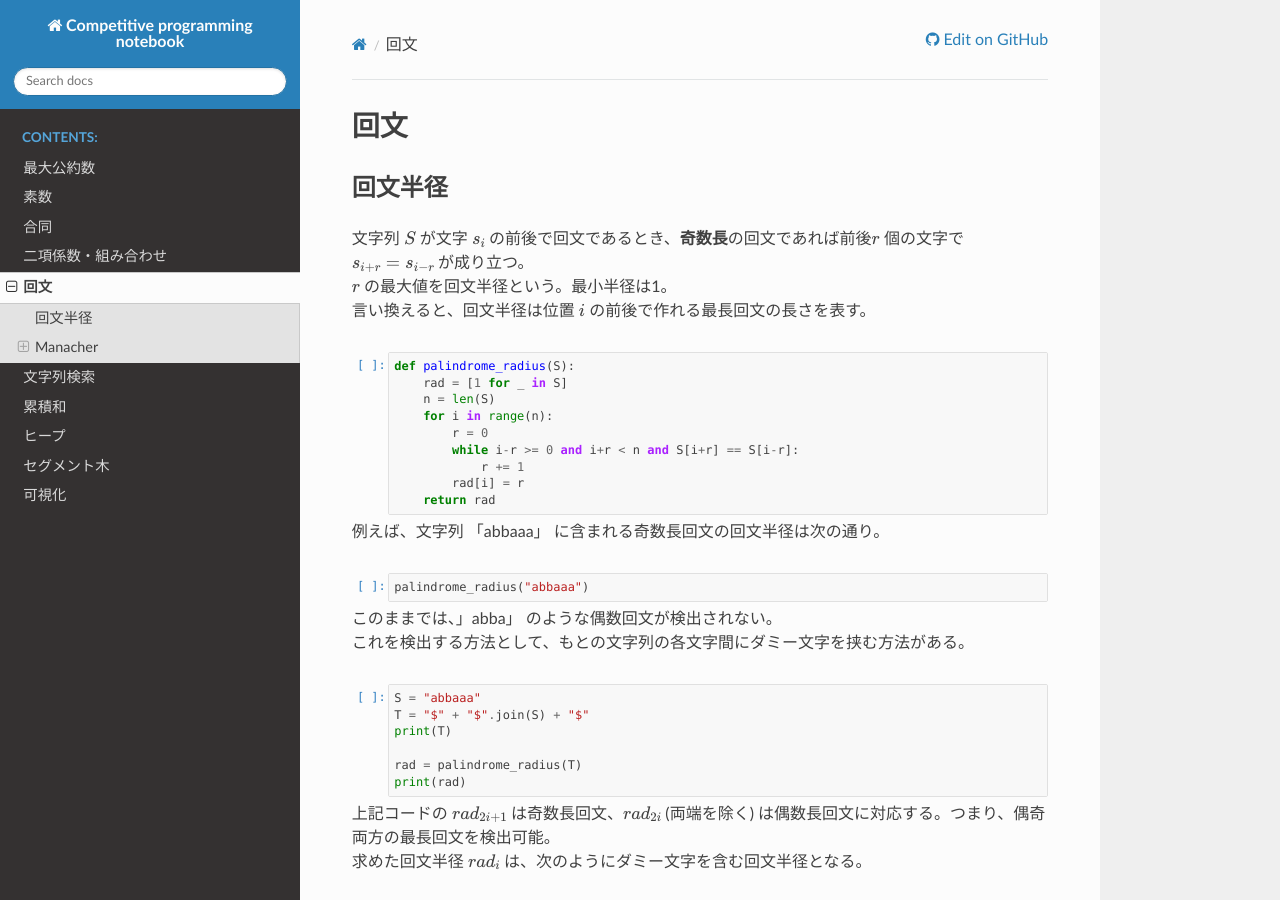
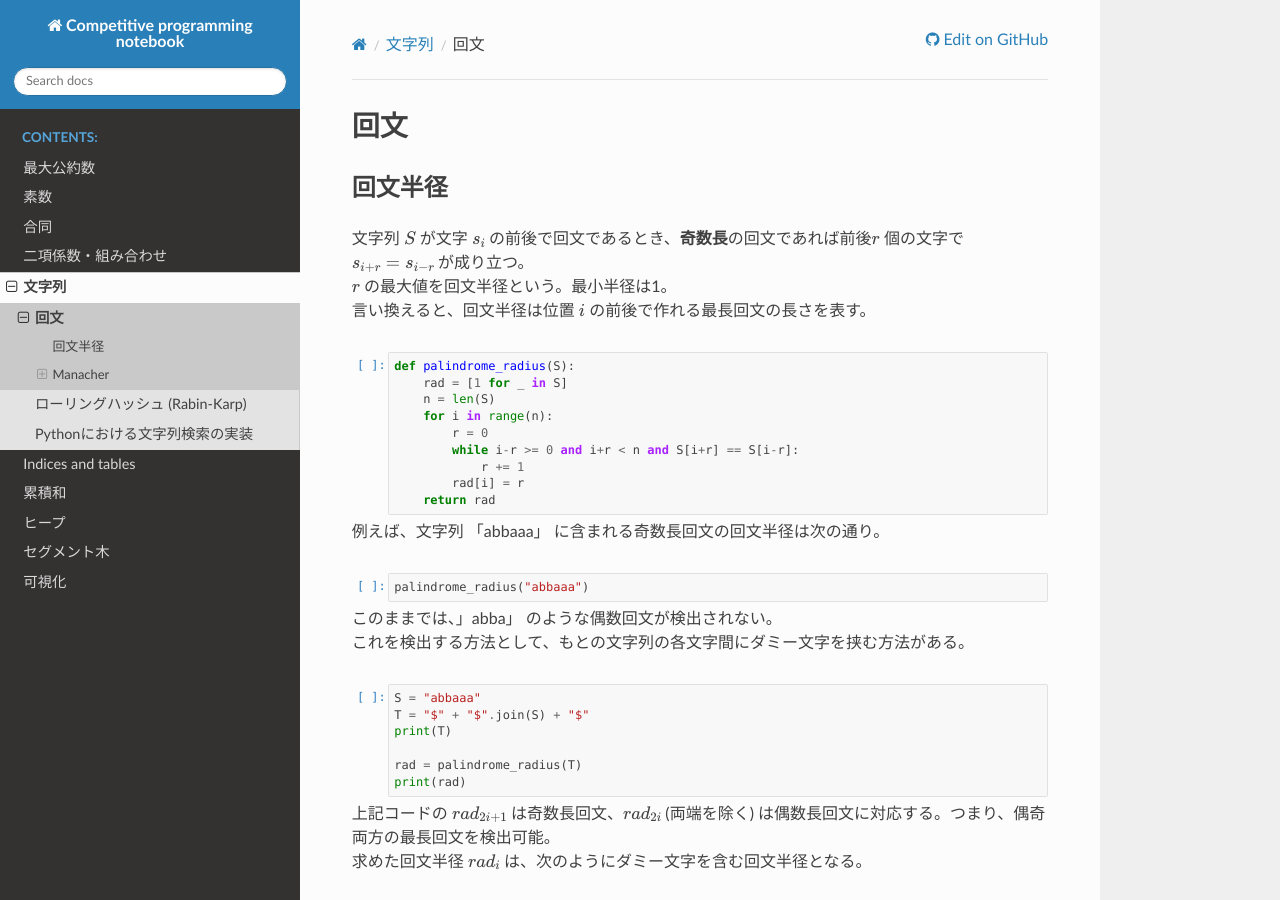
Before and after one commit to Kyoroid/algorithm, a Sphinx documentation site: the page built from source/string/palindrome.ipynb, in a window 1280 px wide and 900 px high. Built offline with Sphinx 7.4.7 and the Read the Docs theme 2.0.0, drawn with Linux system fonts in a browser that asks for light colours.

Commit message:
Pythonにおける文字列検索を追加

```diff
--- a/source/index.rst
+++ b/source/index.rst
@@ -9,8 +9,7 @@
    number/prime
    number/mod
    number/binom
-   string/palindrome
-   string/rolling_hash
+   string/index
    data_structure/cumulative_sum
    data_structure/heap
    data_structure/segment_tree
--- /dev/null
+++ b/source/string/index.rst
@@ -0,0 +1,17 @@
+文字列
+=====================================
+
+.. toctree::
+   :maxdepth: 2
+   :caption: Contents:
+
+   palindrome
+   rolling_hash
+   cpython_string
+
+
+Indices and tables
+==================
+
+* :ref:`genindex`
+* :ref:`search`
```
Also changed, not shown: source/string/cpython_string.ipynb (added), source/string/images/rolling_hash_lcp.svg (added), source/string/rolling_hash.ipynb, 1 other file.
